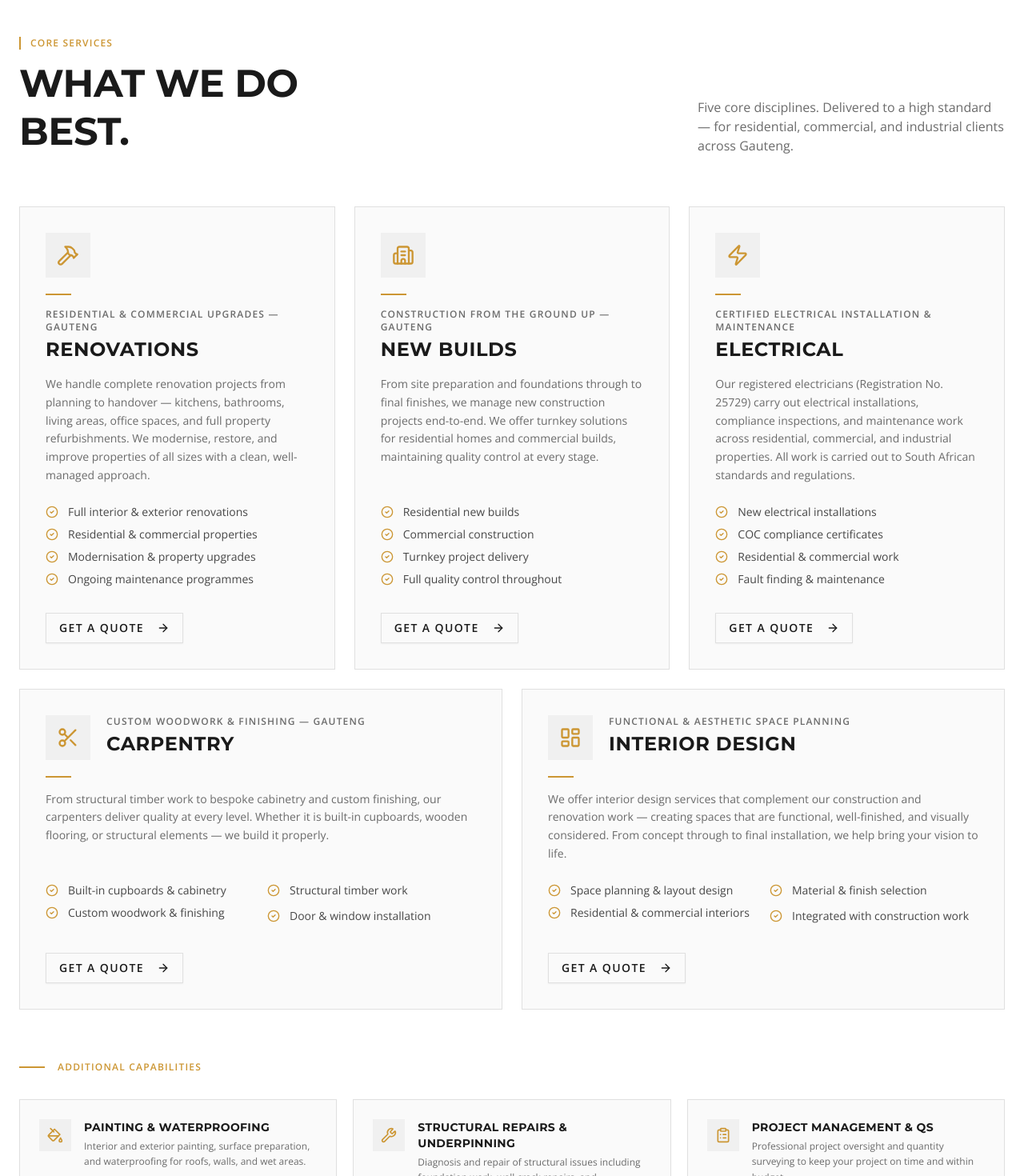
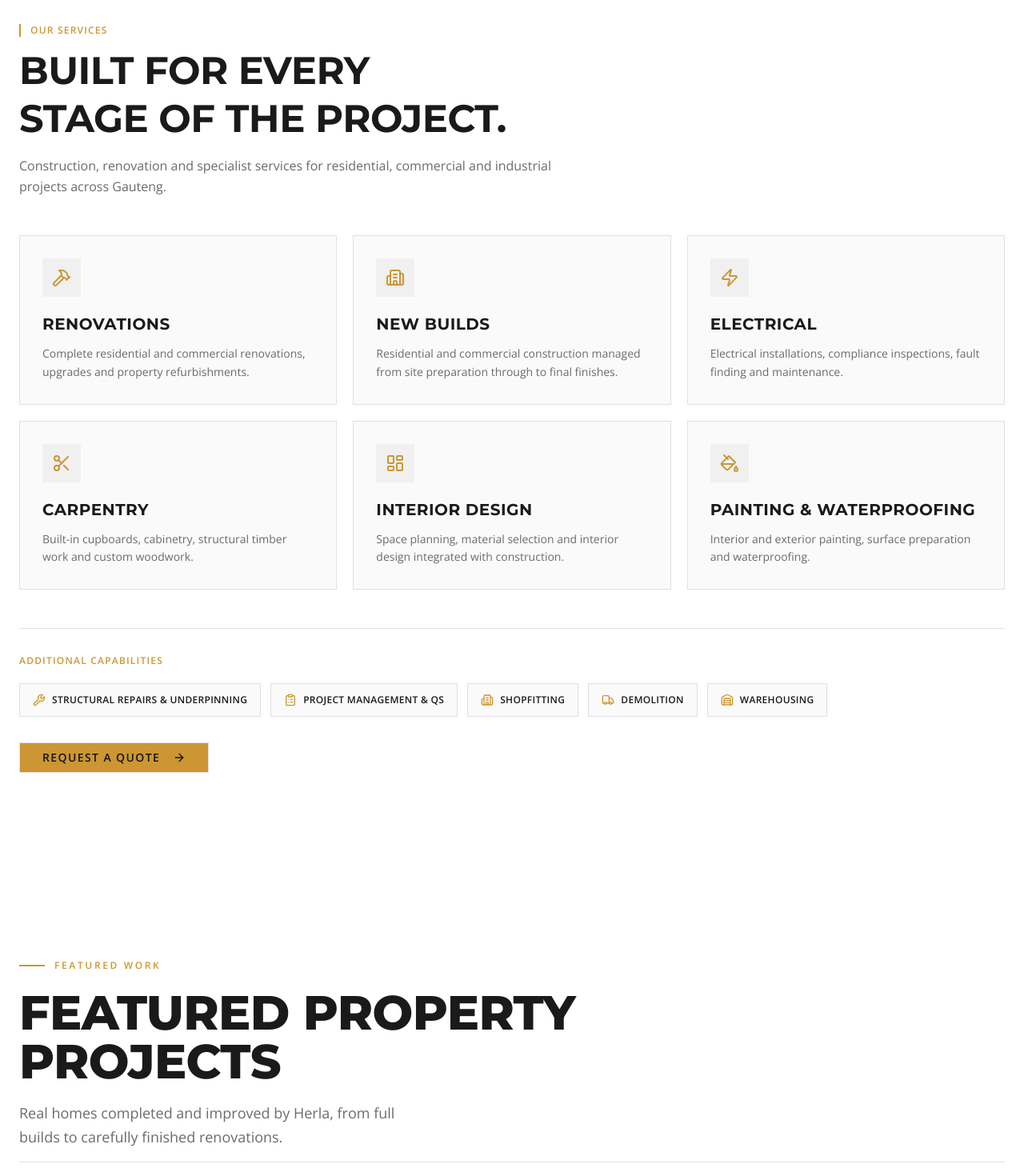
Before and after one commit to zander120405-coder/herla-construction-website, a React (Vite) app: page / in a window 1280 px wide. Shown: the part 1000-2470 px from the top of the page at 80% size. Built offline with nearby package versions, Linux system fonts and the light colour scheme.

Commit message:
Simplify Services section for one-page website
Refactor services data structure and update UI components for better clarity and organization.

```diff
--- a/src/components/Services.tsx
+++ b/src/components/Services.tsx
@@ -1,238 +1,161 @@
 import { motion } from "framer-motion";
 import {
-  Hammer, Zap, Scissors, LayoutDashboard, Building2,
-  PaintBucket, Wrench, ClipboardList, Truck, Warehouse, ArrowRight, CheckCircle2
+  Hammer,
+  Building2,
+  Zap,
+  Scissors,
+  LayoutDashboard,
+  PaintBucket,
+  Wrench,
+  ClipboardList,
+  Truck,
+  Warehouse,
+  ArrowRight,
 } from "lucide-react";
 import { Button } from "@/components/ui/button";
 
-const coreServices = [
+const services = [
   {
+    icon: Hammer,
     title: "Renovations",
-    tagline: "Residential & commercial upgrades — Gauteng",
-    description: "We handle complete renovation projects from planning to handover — kitchens, bathrooms, living areas, office spaces, and full property refurbishments. We modernise, restore, and improve properties of all sizes with a clean, well-managed approach.",
-    icon: Hammer,
-    benefits: [
-      "Full interior & exterior renovations",
-      "Residential & commercial properties",
-      "Modernisation & property upgrades",
-      "Ongoing maintenance programmes",
-    ],
+    description:
+      "Complete residential and commercial renovations, upgrades and property refurbishments.",
   },
   {
+    icon: Building2,
     title: "New Builds",
-    tagline: "Construction from the ground up — Gauteng",
-    description: "From site preparation and foundations through to final finishes, we manage new construction projects end-to-end. We offer turnkey solutions for residential homes and commercial builds, maintaining quality control at every stage.",
-    icon: Building2,
-    benefits: [
-      "Residential new builds",
-      "Commercial construction",
-      "Turnkey project delivery",
-      "Full quality control throughout",
-    ],
+    description:
+      "Residential and commercial construction managed from site preparation through to final finishes.",
   },
   {
+    icon: Zap,
     title: "Electrical",
-    tagline: "Certified electrical installation & maintenance",
-    description: "Our registered electricians (Registration No. 25729) carry out electrical installations, compliance inspections, and maintenance work across residential, commercial, and industrial properties. All work is carried out to South African standards and regulations.",
-    icon: Zap,
-    benefits: [
-      "New electrical installations",
-      "COC compliance certificates",
-      "Residential & commercial work",
-      "Fault finding & maintenance",
-    ],
+    description:
+      "Electrical installations, compliance inspections, fault finding and maintenance.",
   },
   {
+    icon: Scissors,
     title: "Carpentry",
-    tagline: "Custom woodwork & finishing — Gauteng",
-    description: "From structural timber work to bespoke cabinetry and custom finishing, our carpenters deliver quality at every level. Whether it is built-in cupboards, wooden flooring, or structural elements — we build it properly.",
-    icon: Scissors,
-    benefits: [
-      "Built-in cupboards & cabinetry",
-      "Structural timber work",
-      "Custom woodwork & finishing",
-      "Door & window installation",
-    ],
+    description:
+      "Built-in cupboards, cabinetry, structural timber work and custom woodwork.",
   },
   {
+    icon: LayoutDashboard,
     title: "Interior Design",
-    tagline: "Functional & aesthetic space planning",
-    description: "We offer interior design services that complement our construction and renovation work — creating spaces that are functional, well-finished, and visually considered. From concept through to final installation, we help bring your vision to life.",
-    icon: LayoutDashboard,
-    benefits: [
-      "Space planning & layout design",
-      "Material & finish selection",
-      "Residential & commercial interiors",
-      "Integrated with construction work",
-    ],
+    description:
+      "Space planning, material selection and interior design integrated with construction.",
+  },
+  {
+    icon: PaintBucket,
+    title: "Painting & Waterproofing",
+    description:
+      "Interior and exterior painting, surface preparation and waterproofing.",
   },
 ];
 
 const additionalServices = [
-  { icon: PaintBucket, title: "Painting & Waterproofing", desc: "Interior and exterior painting, surface preparation, and waterproofing for roofs, walls, and wet areas." },
-  { icon: Wrench, title: "Structural Repairs & Underpinning", desc: "Diagnosis and repair of structural issues including foundation work, wall crack repairs, and underpinning." },
-  { icon: ClipboardList, title: "Project Management & QS", desc: "Professional project oversight and quantity surveying to keep your project on time and within budget." },
-  { icon: Building2, title: "Shopfitting", desc: "Full fit-out services for retail, commercial, and hospitality spaces — designed and built to specification." },
-  { icon: Truck, title: "Demolition", desc: "Safe and controlled demolition of structures, internal walls, and elements as part of renovation or new construction." },
-  { icon: Warehouse, title: "Warehousing", desc: "Warehousing construction and fit-out for commercial and industrial clients requiring purpose-built storage facilities." },
+  { icon: Wrench, title: "Structural Repairs & Underpinning" },
+  { icon: ClipboardList, title: "Project Management & QS" },
+  { icon: Building2, title: "Shopfitting" },
+  { icon: Truck, title: "Demolition" },
+  { icon: Warehouse, title: "Warehousing" },
 ];
 
 export function Services() {
   return (
-    <section id="services" className="py-28 bg-card">
+    <section id="services" className="py-24 bg-card">
       <div className="container mx-auto px-4 md:px-6">
 
-        {/* Header */}
-        <div className="flex flex-col md:flex-row md:items-end justify-between mb-16 gap-6">
         <motion.div
           initial={{ opacity: 0, y: 20 }}
           whileInView={{ opacity: 1, y: 0 }}
           viewport={{ once: true }}
           transition={{ duration: 0.6 }}
-            className="max-w-xl"
+          className="max-w-2xl mb-12"
         >
           <div className="inline-block text-xs font-bold uppercase tracking-widest text-primary mb-3 border-l-2 border-primary pl-3">
-              Core Services
-            </div>
-            <h2 className="text-4xl md:text-5xl font-display font-bold uppercase leading-tight">
-              What We Do<br />Best.
-            </h2>
-          </motion.div>
-          <motion.p
-            initial={{ opacity: 0, y: 20 }}
-            whileInView={{ opacity: 1, y: 0 }}
-            viewport={{ once: true }}
-            transition={{ duration: 0.6, delay: 0.15 }}
-            className="text-muted-foreground max-w-sm text-base"
-          >
-            Five core disciplines. Delivered to a high standard — for residential, commercial, and industrial clients across Gauteng.
-          </motion.p>
+            Our Services
           </div>
 
-        {/* Core services — top row: 3 cards */}
-        <div className="grid grid-cols-1 md:grid-cols-3 gap-6 mb-6">
-          {coreServices.slice(0, 3).map((service, index) => {
+          <h2 className="text-4xl md:text-5xl font-display font-bold uppercase leading-tight mb-4">
+            Built For Every
+            <br />
+            Stage Of The Project.
+          </h2>
+
+          <p className="text-muted-foreground text-base leading-relaxed">
+            Construction, renovation and specialist services for residential,
+            commercial and industrial projects across Gauteng.
+          </p>
+        </motion.div>
+
+        <div className="grid grid-cols-1 md:grid-cols-2 lg:grid-cols-3 gap-5 mb-12">
+          {services.map((service, index) => {
             const Icon = service.icon;
+
             return (
               <motion.div
                 key={service.title}
-                initial={{ opacity: 0, y: 30 }}
+                initial={{ opacity: 0, y: 25 }}
                 whileInView={{ opacity: 1, y: 0 }}
                 viewport={{ once: true }}
-                transition={{ duration: 0.5, delay: index * 0.1 }}
-                className="card-lift bg-background border border-border hover:border-primary transition-colors duration-300 group p-8 flex flex-col"
+                transition={{ duration: 0.5, delay: index * 0.07 }}
+                className="card-lift bg-background border border-border hover:border-primary transition-colors duration-300 group p-7"
               >
-                <div className="w-14 h-14 bg-secondary text-primary flex items-center justify-center mb-5 group-hover:bg-primary group-hover:text-white transition-colors duration-300">
-                  <Icon className="w-7 h-7" />
+                <div className="w-12 h-12 bg-secondary text-primary flex items-center justify-center mb-5 group-hover:bg-primary group-hover:text-white transition-colors duration-300">
+                  <Icon className="w-6 h-6" />
                 </div>
-                <div className="w-8 h-[2px] bg-primary mb-4" />
-                <div className="text-xs font-bold uppercase tracking-widest text-muted-foreground mb-1">{service.tagline}</div>
-                <h3 className="text-2xl font-display font-bold uppercase tracking-wide mb-4">{service.title}</h3>
-                <p className="text-muted-foreground text-sm leading-relaxed mb-6 flex-grow">{service.description}</p>
-                <ul className="space-y-2 mb-8">
-                  {service.benefits.map((b) => (
-                    <li key={b} className="flex items-center gap-3 text-sm">
-                      <CheckCircle2 className="w-4 h-4 text-primary flex-shrink-0" />
-                      <span className="text-foreground/80">{b}</span>
-                    </li>
-                  ))}
-                </ul>
-                <Button
-                  asChild
-                  variant="outline"
-                  className="rounded-none border-border hover:border-primary hover:bg-primary hover:text-white transition-all duration-300 uppercase tracking-widest font-bold text-sm group/btn self-start"
-                >
-                  <a href="#contact">
-                    Get a Quote
-                    <ArrowRight className="ml-2 w-4 h-4 group-hover/btn:translate-x-1 transition-transform" />
-                  </a>
-                </Button>
+
+                <h3 className="text-xl font-display font-bold uppercase tracking-wide mb-3">
+                  {service.title}
+                </h3>
+
+                <p className="text-muted-foreground text-sm leading-relaxed">
+                  {service.description}
+                </p>
               </motion.div>
             );
           })}
         </div>
 
-        {/* Core services — bottom row: 2 wider cards */}
-        <div className="grid grid-cols-1 md:grid-cols-2 gap-6 mb-16">
-          {coreServices.slice(3).map((service, index) => {
-            const Icon = service.icon;
-            return (
-              <motion.div
-                key={service.title}
-                initial={{ opacity: 0, y: 30 }}
-                whileInView={{ opacity: 1, y: 0 }}
-                viewport={{ once: true }}
-                transition={{ duration: 0.5, delay: index * 0.1 }}
-                className="card-lift bg-background border border-border hover:border-primary transition-colors duration-300 group p-8 flex flex-col"
-              >
-                <div className="flex items-start gap-5 mb-5">
-                  <div className="w-14 h-14 bg-secondary text-primary flex items-center justify-center flex-shrink-0 group-hover:bg-primary group-hover:text-white transition-colors duration-300">
-                    <Icon className="w-7 h-7" />
-                  </div>
-                  <div>
-                    <div className="text-xs font-bold uppercase tracking-widest text-muted-foreground mb-1">{service.tagline}</div>
-                    <h3 className="text-2xl font-display font-bold uppercase tracking-wide">{service.title}</h3>
-                  </div>
-                </div>
-                <div className="w-8 h-[2px] bg-primary mb-4" />
-                <p className="text-muted-foreground text-sm leading-relaxed mb-6 flex-grow">{service.description}</p>
-                <ul className="space-y-2 mb-8 grid grid-cols-2 gap-x-4">
-                  {service.benefits.map((b) => (
-                    <li key={b} className="flex items-center gap-3 text-sm">
-                      <CheckCircle2 className="w-4 h-4 text-primary flex-shrink-0" />
-                      <span className="text-foreground/80">{b}</span>
-                    </li>
-                  ))}
-                </ul>
-                <Button
-                  asChild
-                  variant="outline"
-                  className="rounded-none border-border hover:border-primary hover:bg-primary hover:text-white transition-all duration-300 uppercase tracking-widest font-bold text-sm group/btn self-start"
-                >
-                  <a href="#contact">
-                    Get a Quote
-                    <ArrowRight className="ml-2 w-4 h-4 group-hover/btn:translate-x-1 transition-transform" />
-                  </a>
-                </Button>
-              </motion.div>
-            );
-          })}
-        </div>
-
-        {/* Additional services */}
         <motion.div
           initial={{ opacity: 0, y: 20 }}
           whileInView={{ opacity: 1, y: 0 }}
           viewport={{ once: true }}
           transition={{ duration: 0.6 }}
+          className="border-t border-border pt-8"
         >
-          <div className="flex items-center gap-4 mb-8">
-            <div className="w-8 h-[2px] bg-primary" />
-            <span className="text-xs font-bold uppercase tracking-widest text-primary">Additional Capabilities</span>
+          <div className="text-xs font-bold uppercase tracking-widest text-primary mb-5">
+            Additional Capabilities
           </div>
-          <div className="grid grid-cols-1 sm:grid-cols-2 lg:grid-cols-3 gap-5">
-            {additionalServices.map((service, index) => {
+
+          <div className="flex flex-wrap gap-3 mb-8">
+            {additionalServices.map((service) => {
               const Icon = service.icon;
+
               return (
-                <motion.div
+                <div
                   key={service.title}
-                  initial={{ opacity: 0, y: 20 }}
-                  whileInView={{ opacity: 1, y: 0 }}
-                  viewport={{ once: true }}
-                  transition={{ duration: 0.4, delay: index * 0.07 }}
-                  className="card-lift flex items-start gap-4 p-6 bg-background border border-border hover:border-primary transition-colors duration-300 group"
+                  className="flex items-center gap-2 border border-border bg-background px-4 py-3"
                 >
-                  <div className="w-10 h-10 bg-secondary text-primary flex items-center justify-center flex-shrink-0 group-hover:bg-primary group-hover:text-white transition-colors duration-300">
-                    <Icon className="w-5 h-5" />
+                  <Icon className="w-4 h-4 text-primary" />
+                  <span className="text-xs font-bold uppercase tracking-wide">
+                    {service.title}
+                  </span>
                 </div>
-                  <div>
-                    <h4 className="font-display font-bold uppercase tracking-wide text-sm mb-1">{service.title}</h4>
-                    <p className="text-muted-foreground text-xs leading-relaxed">{service.desc}</p>
-                  </div>
-                </motion.div>
               );
             })}
           </div>
+
+          <Button
+            asChild
+            className="rounded-none bg-primary text-primary-foreground uppercase tracking-widest font-bold px-7"
+          >
+            <a href="#contact">
+              Request a Quote
+              <ArrowRight className="ml-2 w-4 h-4" />
+            </a>
+          </Button>
         </motion.div>
 
       </div>
```
Lines whose indentation alone changed are shown as unchanged.
